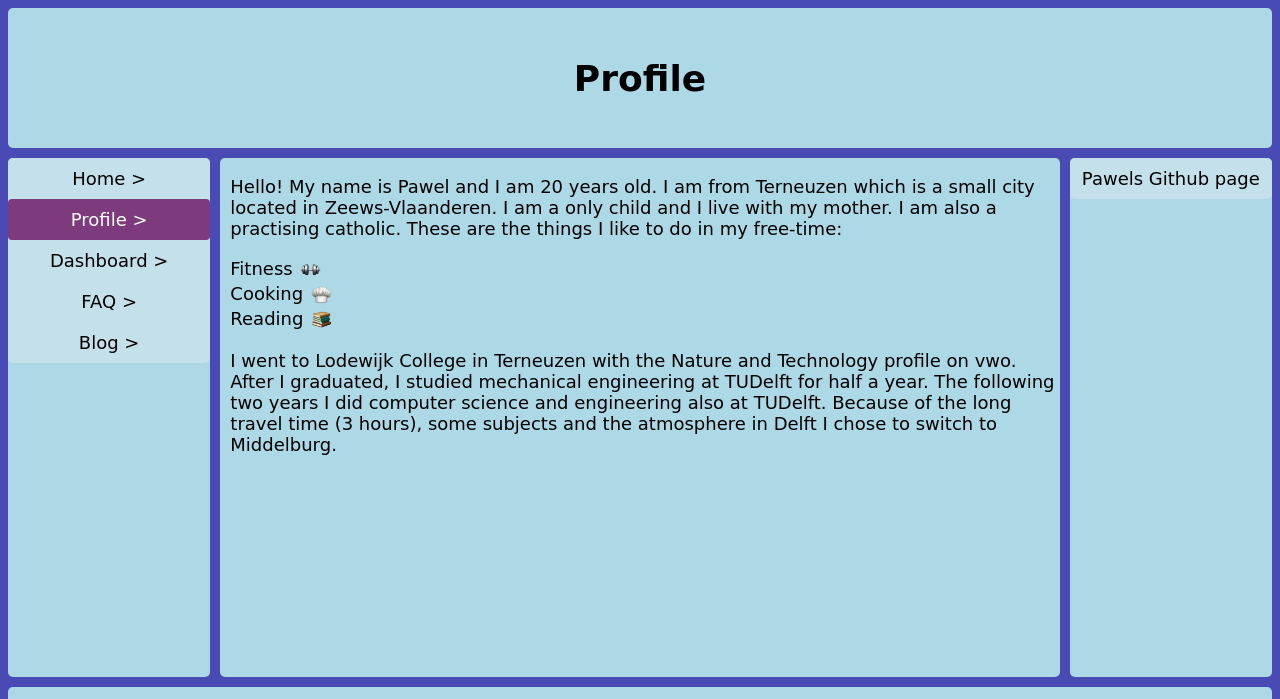
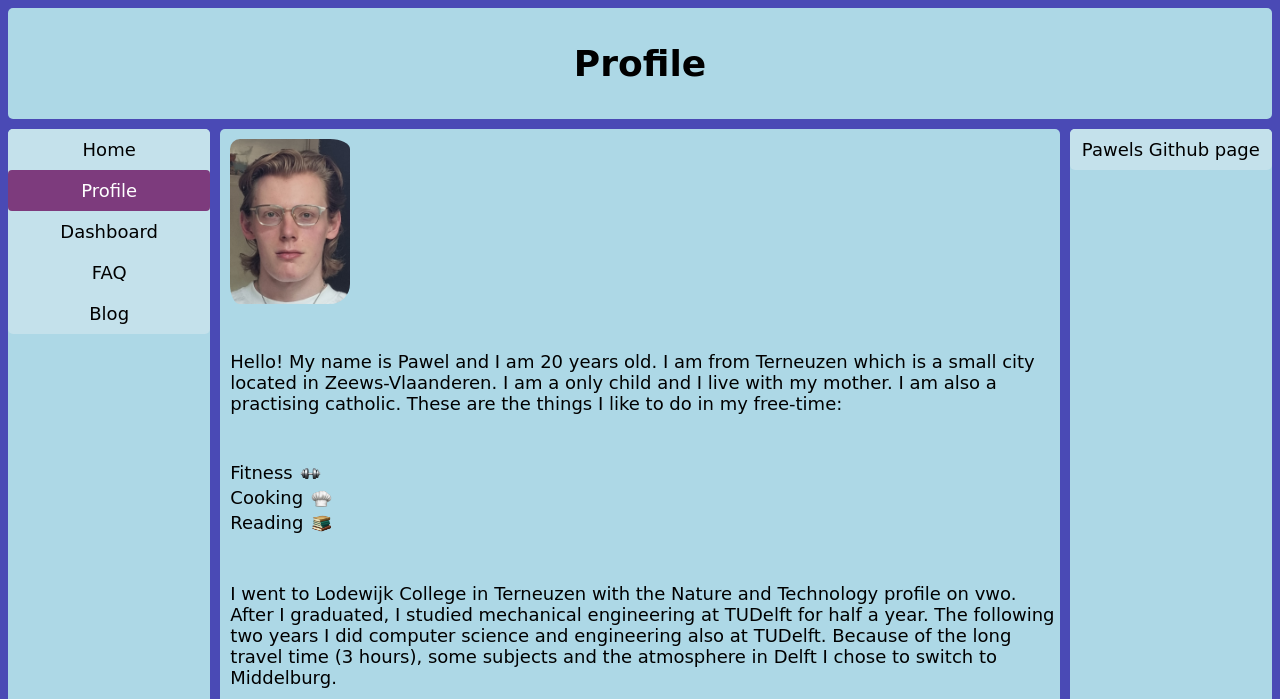
Before and after one commit to Lewap185/Lewap185.github.io, a plain HTML site: page profile.html in a window 1280 px wide. Shown: the top 699 px of the page. Drawn offline with Linux system fonts and the light colour scheme.

Commit message:
Added comments to the css file and gave proper indentation in html files

```diff
--- a/layout.css
+++ b/layout.css
@@ -64,6 +64,17 @@ footer {
 
 #dashboard {
     text-align: center;
+}
+
+#profile {
+    display: flex;
+    flex-direction: column;
+    justify-content: space-between;
+}
+
+#Pawel {
+    padding-left: 10px;
+    padding-top: 10px;
 }
 
 /** Styling of the lists **/
@@ -138,6 +149,8 @@ td {
     background-color: rgb(204, 241, 255);
 }
 
+/** Styling of the progress bar below the dashboard **/
+
 .bar {
     position: relative;
     height: 20px;
@@ -166,6 +179,11 @@ td {
 }
 
 /** animations **/
+
+/**changes the colour from light blue to dark blue and the text color from black to white when the user hovers over the navigation menu,
+aside menu,
+faq questions or
+blog article **/
 li a:hover,
 summary:hover {
     background-color: rgb(55, 55, 128);
@@ -192,6 +210,13 @@ img.emoji {
     width: 25px;
     height: auto;
     vertical-align: middle;
+}
+
+#Pawel {
+    width: 120px;
+    height: auto;
+    border-radius: 20px;
+
 }
 
 
--- a/profile.html
+++ b/profile.html
@@ -7,29 +7,33 @@
     <link rel="stylesheet" href="layout.css">
 </head>
 <body>
+
     <header class="semtag">
         <h1>Profile</h1>
     </header>
+
     <nav class="semtag">
         <ul>
             <li>
-                <a href="/index.html">Home ></a>
+                <a href="/index.html">Home</a>
             </li>
             <li>
-                <a class="active" href="/profile.html">Profile ></a>
+                <a class="active" href="/profile.html">Profile</a>
             </li>
             <li>
-                <a href="/dashboard.html">Dashboard ></a>
+                <a href="/dashboard.html">Dashboard</a>
             </li>
             <li>
-                <a href="/faq.html">FAQ ></a>
+                <a href="/faq.html">FAQ</a>
             </li>
             <li>
-                <a href="/blog.html">Blog ></a>
+                <a href="/blog.html">Blog</a>
             </li>
         </ul>
     </nav>
-    <main class="semtag">
+
+    <main class="semtag" id="profile">
+        <img src="images/Pawel.jpg" alt="Picture of Pawel" id="Pawel">
         <p>
             Hello! My name is Pawel and I am 20 years old. I am from Terneuzen which is a small city located in Zeews-Vlaanderen.
             I am a only child and I live with my mother. I am also a practising catholic.
@@ -57,6 +61,7 @@
         </p>
 
     </main>
+
     <aside class="semtag">
         <ul>
             <li>
@@ -64,8 +69,10 @@
             </li>
         </ul>
     </aside>
+
     <footer class="semtag">
         <img src="images/hz logo.png" alt="Logo of HZ">
     </footer>
+
 </body>
 </html>
```
Also changed, not shown: blog.html (+11 -5 lines), dashboard.html (+11 -5 lines), debateSectionArticle.html (+10 -4 lines), faq.html (+5 -5 lines), firstFeedback.html (+7 -4 lines), index.html (+11 -5 lines), personalSWOTAnalysis.html (+4 -4 lines), programmingExperience.html (+6 -4 lines), studyChoise.html (+6 -5 lines), images/Pawel.jpg (added).
